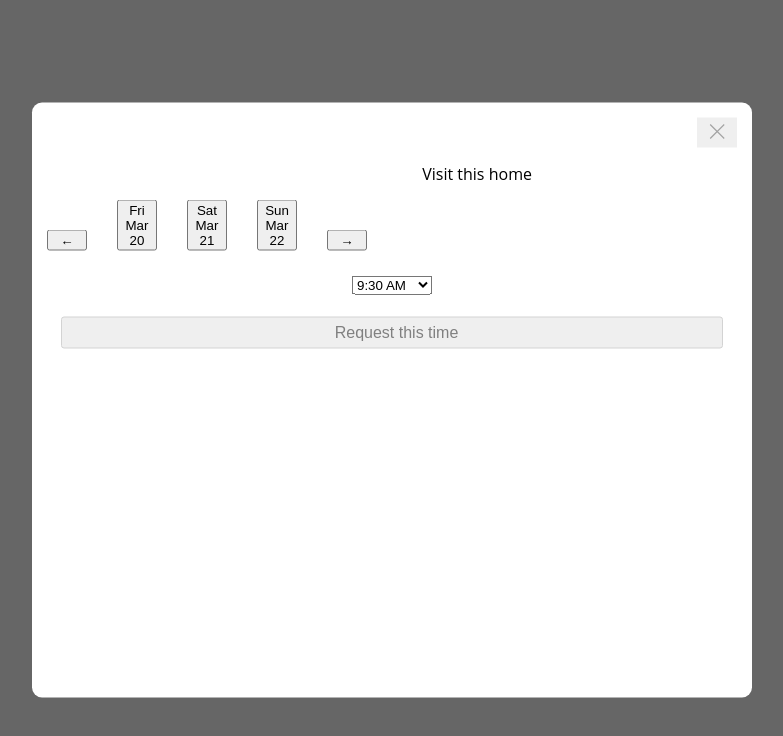
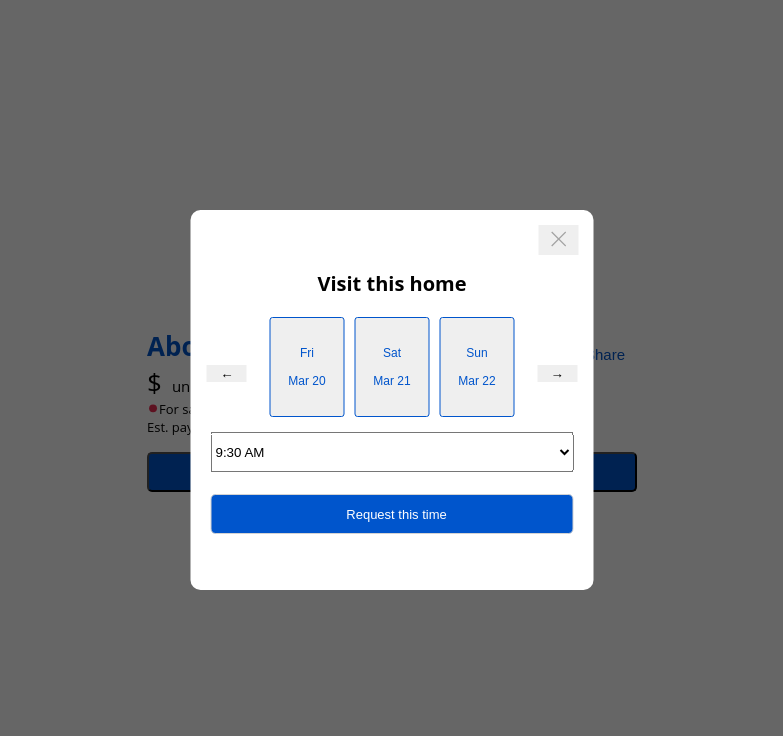
Before and after one commit to Bungal-ow/Contacts, a React app: page / in a window 1280 px wide. Both pictures are taken after a click on the button "Take a tour". Shown: the top 736 px of the page, without its empty margins (248-1031 px from the left). Built offline with nearby package versions, Linux system fonts and the light colour scheme; no server answers; the HTML template or start-up script is replaced by a standard one.

Commit message:
Add style to tour scheduler + cleanup

```diff
--- a/client/src/components/DateCard.jsx
+++ b/client/src/components/DateCard.jsx
@@ -1,13 +1,15 @@
+/* eslint-disable react/self-closing-comp */
 /* eslint-disable react/prop-types */
 import React from 'react';
 
 const DateCard = ({ handleSelect, day }) => (
   <span>
-    <button className="date-cards" value="Mon" type="button" onClick={handleSelect}>
+    <button className="date-card" value="Mon" type="button" onClick={handleSelect}>
       <div>
         <div>
           {day.day}
         </div>
+        <br></br>
         <div>
           {`${day.month} ${day.date}`}
         </div>
--- a/client/src/components/DateCards.jsx
+++ b/client/src/components/DateCards.jsx
@@ -5,9 +5,6 @@ import DateCard from './DateCard';
 const DateCards = ({ handleSelect, days }) => (
   <span>
     {days.map((day) => <DateCard day={day} handleSelect={handleSelect} />)}
-    {/* <DateCard handleSelect={handleSelect} />
-    <DateCard handleSelect={handleSelect} />
-    <DateCard handleSelect={handleSelect} /> */}
   </span>
 );
 
--- a/client/src/components/Modal.jsx
+++ b/client/src/components/Modal.jsx
@@ -25,6 +25,7 @@ const Modal = ({
     body = <Contact star={star} property={property} />;
   } else if (type === 'tour') {
     body = <TourBooking />;
+    modalModifier = 'tour';
   }
 
   return (
--- a/client/src/components/Summary.jsx
+++ b/client/src/components/Summary.jsx
@@ -12,7 +12,6 @@ import heartIcon from '../assets/heart.svg';
 import exitIcon from '../assets/exit.svg';
 import circle from '../assets/circle.svg';
 import star from '../assets/star.svg';
-// import moreIcon from '../assets/more.svg';
 import '../styles/Modal.css';
 
 class Summary extends Component {
@@ -67,7 +66,6 @@ class Summary extends Component {
           <div className="header">
             <IconButton icon={heartIcon} text="Save" handleClick={() => this.showModal('signin')} />
             <IconButton icon={shareIcon} text="Share" handleClick={() => this.showModal('share')} />
-            {/* <IconButton icon={moreIcon} text="More" /> */}
           </div>
           <div className="body">
             <div className="specs">
--- a/client/src/components/TourBooking.jsx
+++ b/client/src/components/TourBooking.jsx
@@ -58,17 +58,17 @@ class TourBooking extends Component {
 
     return (
       <div>
-        <div className="header">
+        <div className="tour-header">
           Visit this home
         </div>
-        <div className="body">
-          <button onClick={this.handleNav} value="-1" type="button" className="nav">←</button>
-          <DateCards days={days} handleSelect={this.handleSelect} />
-          <button onClick={this.handleNav} value="1" type="button" className="nav">→</button>
+        <div className="tour-body">
+          <button className="nav" onClick={this.handleNav} value="-1" type="button">←</button>
+          <DateCards className="date-cards" days={days} handleSelect={this.handleSelect} />
+          <button className="nav" onClick={this.handleNav} value="1" type="button">→</button>
         </div>
         <div className="timeSelector">
           <form onSubmit={this.handleSubmit}>
-            <select value={timeslot} onChange={this.handleChange}>
+            <select className="tour-select" value={timeslot} onChange={this.handleChange}>
               <option value="0930">9:30 AM</option>
               <option value="1000">10:00 AM</option>
               <option value="1030">10:30 AM</option>
@@ -92,7 +92,7 @@ class TourBooking extends Component {
               <option value="1930">7:30 PM</option>
             </select>
             <br></br>
-            <input type="submit" value="Request this time" />
+            <input className="tour-submit" type="submit" value="Request this time" />
           </form>
         </div>
       </div>
--- a/client/src/styles/Modal.css
+++ b/client/src/styles/Modal.css
@@ -111,6 +111,74 @@ section button {
   align-self: flex-end;
   width: 40px;
   margin: 15px 15px 15px 15px;
+}
+
+.tour {
+  width: 403px;
+  height: 380px;
+}
+
+.tour-header {
+  text-align: center;
+  font-weight: bold;
+  font-size: 20px;
+
+}
+
+.tour-body {
+  margin-top: 15px;
+  display: flex;
+  justify-content: space-around;
+  align-items: start;
+}
+
+.date-cards {
+  display: flex;
+  justify-content: space-around;
+}
+
+.date-card {
+  margin: 5px;
+  width: 75px;
+  height: 100px;
+  border: 1px solid #0055cc;
+  border-radius: 3px;
+  font-size: 12px;
+  color: #0055cc;
+}
+
+.date-card:hover {
+  border: none;
+  background-color: #2f7eec;
+  color: white;
+}
+
+.nav {
+  margin-bottom: 40px;
+  background-color: none;
+  border: none;
+}
+
+.tour-select {
+  width: 363px;
+  height: 40px;
+}
+
+.tour-submit {
+  width: 363px;
+  height: 40px;
+  border-radius: 5px;
+  background-color: #0055cc;
+  color: white;
+  font-size: 13px;
+  margin-left: 5px;
+  margin-right: 5px;
+}
+
+.tour-submit:hover {
+  cursor: pointer;
+  background-color: white;
+  color: #0055cc;
 }
 
 .signin {
```
Also changed, not shown: 2 other files (tests, documents, lock files or other folders).
